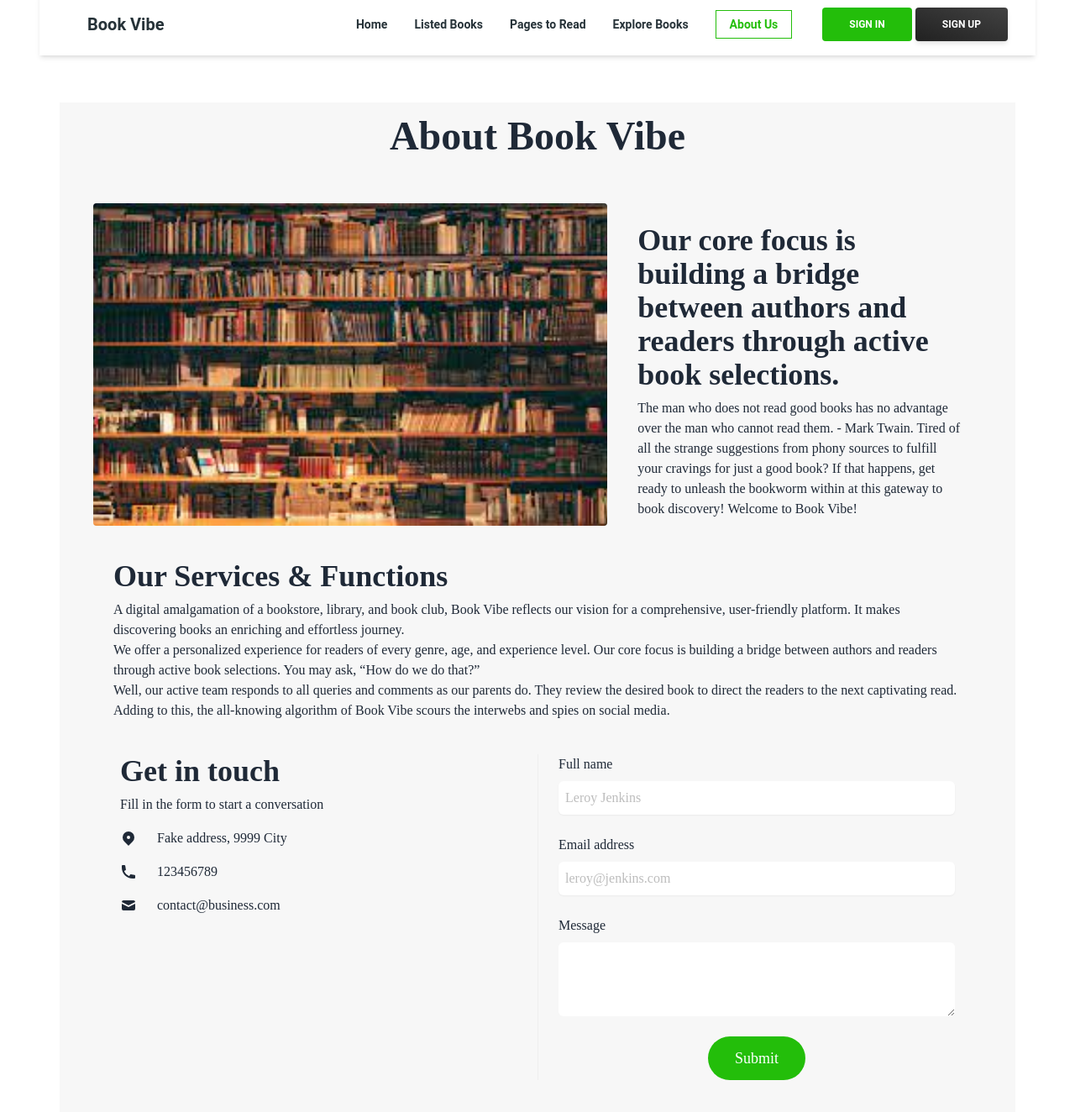
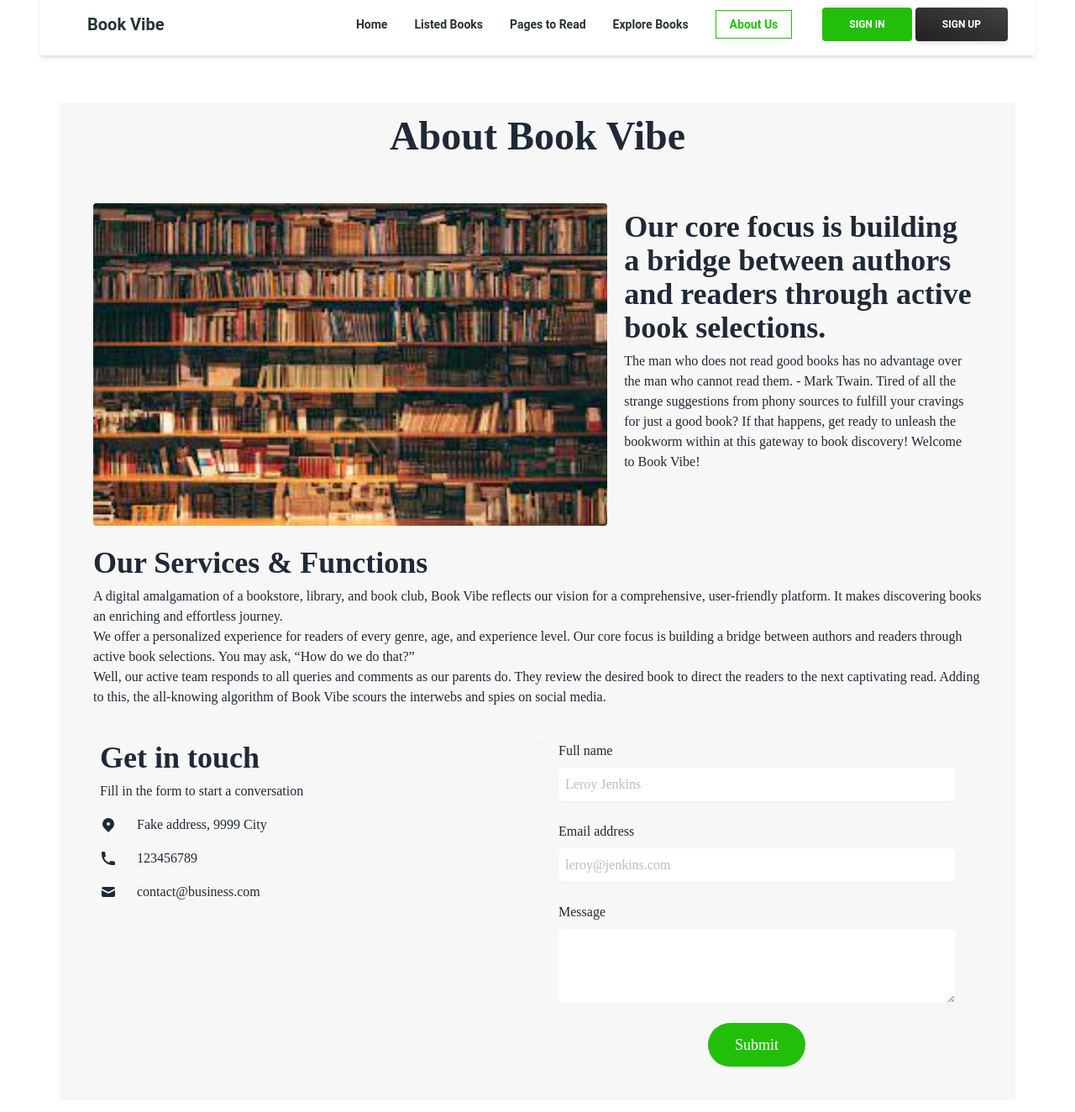
Before and after one commit to NLucky320/BOOK-VIBE, a React (Vite) app: page /aboutUs in a window 1280 px wide. Shown: the top 1324 px of the page at 84% size. Built offline with nearby package versions, Linux system fonts and the light colour scheme.

Commit message:
some minor changes

```diff
--- a/src/Pages/AboutUs.jsx
+++ b/src/Pages/AboutUs.jsx
@@ -14,7 +14,7 @@ const AboutUs = () => {
             alt=""
             className="object-cover w-full h-64 rounded sm:h-96 lg:col-span-7 dark:bg-gray-500"
           />
-          <div className="p-6 space-y-2 lg:col-span-5">
+          <div className="p-2 space-y-2 lg:col-span-5">
             <h3 className="text-2xl font-semibold sm:text-4xl group-hover:underline group-focus:underline">
               Our core focus is building a bridge between authors and readers
               through active book selections.{" "}
@@ -31,7 +31,7 @@ const AboutUs = () => {
         </div>
       </div>
 
-      <div className="px-12 space-y-2">
+      <div className="px-6 space-y-2">
         <h2 className="text-4xl font-bold">Our Services & Functions</h2>
         <div>
           <p>
@@ -55,7 +55,7 @@ const AboutUs = () => {
         </div>
       </div>
       <div className="grid mt-4 grid-cols-1 mx-auto lg:px-8 md:grid-cols-2 md:divide-x p-6 rounded-lg">
-        <div className="py-6 md:py-0 md:px-6">
+        <div className="py-6 md:py-0">
           <h1 className="text-4xl font-bold">Get in touch</h1>
           <p className="pt-2 pb-4">Fill in the form to start a conversation</p>
           <div className="space-y-4">
--- a/src/Pages/BookDetails.jsx
+++ b/src/Pages/BookDetails.jsx
@@ -34,7 +34,7 @@ const BookDetails = () => {
         saveBooks(singleData, "Wishlist");
     };
     return (
-         <Card className="w-full flex-col items-center md:flex-row my-[50px] gap-4">
+         <Card className="w-full flex-col items-center md:flex-row my-[50px] gap-4 p-4 m-4 mt-[80px]">
       <CardHeader
         shadow={false}
         floated={false}
@@ -80,7 +80,7 @@ const BookDetails = () => {
                 <Typography color="gray" className="font-normal text-[#131313]">
   <span className="text-[#131313B2]">    Rating: </span> {rating}
                 </Typography>
-              <div className="items-center flex-shrink-0 hidden lg:flex gap-4">
+              <div className="items-center flex-shrink flex gap-4">
                     <button onClick={handleSaveToRead} className="self-center px-8 py-3 text-[#131313] rounded border border-solid border-[#1313134D]">Read</button>
                     <button onClick={handleSaveToWishlist} className="self-center px-8 py-3 font-semibold rounded bg-[#59C6D2] text-white">Wishlist</button>
                 </div>
--- a/src/Pages/ExploreBooks.jsx
+++ b/src/Pages/ExploreBooks.jsx
@@ -11,14 +11,14 @@ const ExploreBooks = () => {
     }, [data]);
 
     return (
-        <div className="p-4 mt-[80px] text-center">
+        <div className="p-4 mt-[80px] text-center m-4">
             <h2 className="font-bold text-[40px]">Explore Books</h2>
               <div className="hero bg-[#0d0d0d0d] mt-4 md:mt-[52px] md:py-[80px] rounded-[24px]">
   <div className="hero-content flex-col lg:flex-row-reverse gap-4 lg:gap-[86px]">
-    <img src={image} className="max-w-sm mx-auto rounded-lg shadow-2xl" />
+    <img src={image} className="max-w-[310px] mx-auto rounded-lg shadow-2xl p-4" />
     <div className="max-w-[526px] mx-auto">
-      <h1 className="text-4xl pt-2 md:text-5xl font-bold pb-4">Hundreds of books picked for you</h1>
-                        <p className="text-xl pb-4">Explore a curated catalogue, completely free</p>
+      <h1 className="text-3xl pt-2 md:text-5xl font-bold pb-4">Hundreds of books picked for you</h1>
+                        <p className="text-lg md:text-xl pb-4">Explore a curated catalogue, completely free</p>
 
     </div>
   </div>
--- a/src/components/ExploreBook.jsx
+++ b/src/components/ExploreBook.jsx
@@ -6,7 +6,7 @@ const ExploreBook = ({book}) => {
 
            <div className="card bg-base-100 shadow-xl h-full ">
   <figure className="px-10 py-5 bg-blue-gray-50">
-    <img src={book.image} alt="Shoes" className="rounded-xl" />
+    <img src={book.image} alt="Shoes" className="rounded-xl " />
   </figure>
   <div className="card-body items-center text-center">
                     <h2 className="card-title">{ book.bookName}</h2>
--- a/src/components/Hero.jsx
+++ b/src/components/Hero.jsx
@@ -3,10 +3,10 @@ import image from '../../src/assets/Book.jpg'
 
 const Hero = () => {
     return (
-        <div>
+
   <div className="hero bg-[#0d0d0d0d] p-4 mt-[100px] md:py-[80px] rounded-[24px]">
-  <div className="hero-content flex-col lg:flex-row-reverse gap-4 lg:gap-[86px]">
-    <img src={image} className="max-w-sm rounded-lg shadow-2xl" />
+  <div className="hero-content flex-col lg:flex-row-reverse gap-4 lg:gap-[86px] pr-4">
+    <img src={image} className="max-w-[310px] rounded-lg shadow-2xl" />
     <div className="max-w-[526px]">
       <h1 className="text-5xl font-bold pb-10">Books to freshen up your bookshelf</h1>
 
@@ -14,7 +14,7 @@ const Hero = () => {
     </div>
   </div>
 </div>
-        </div>
+
     );
 };
 
```
